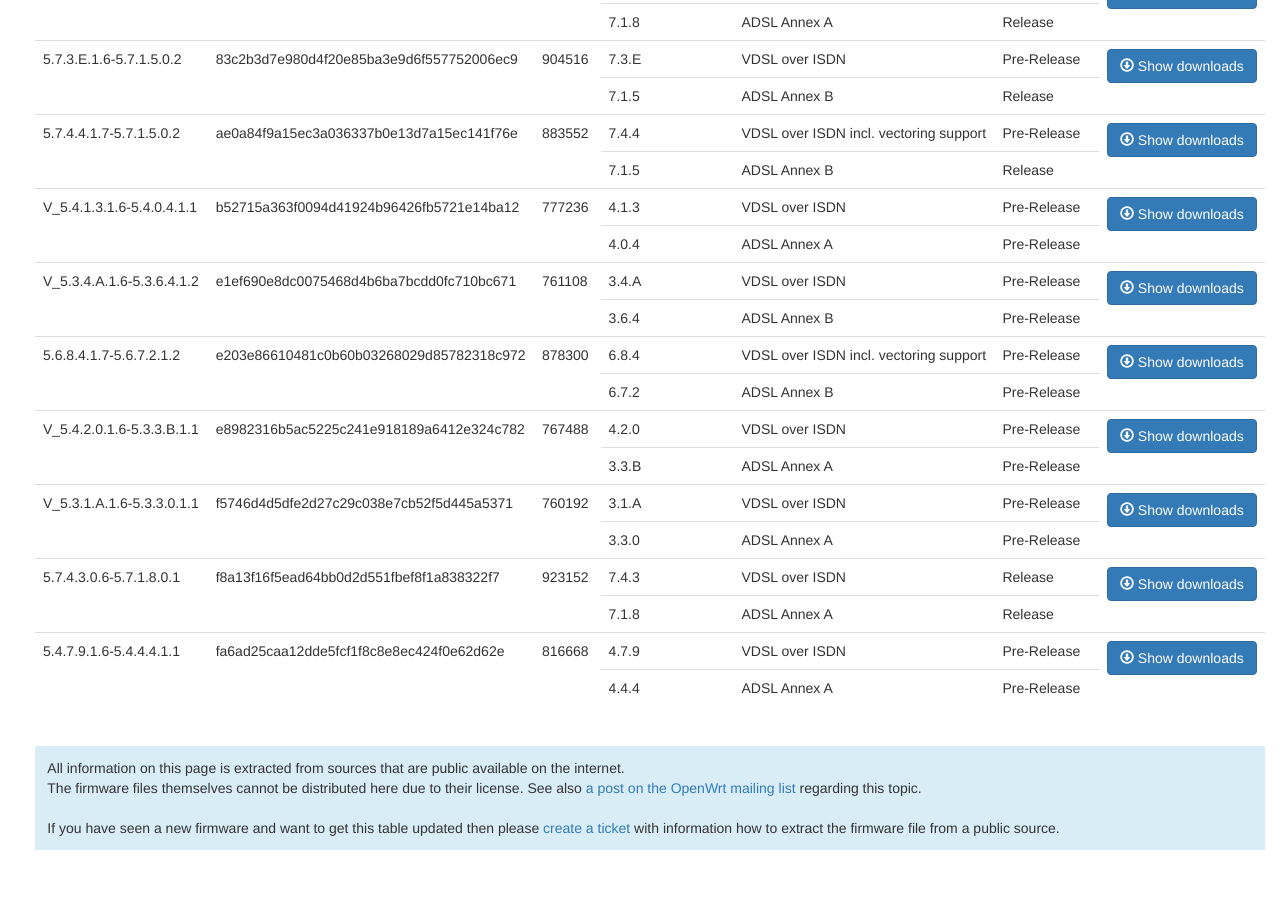
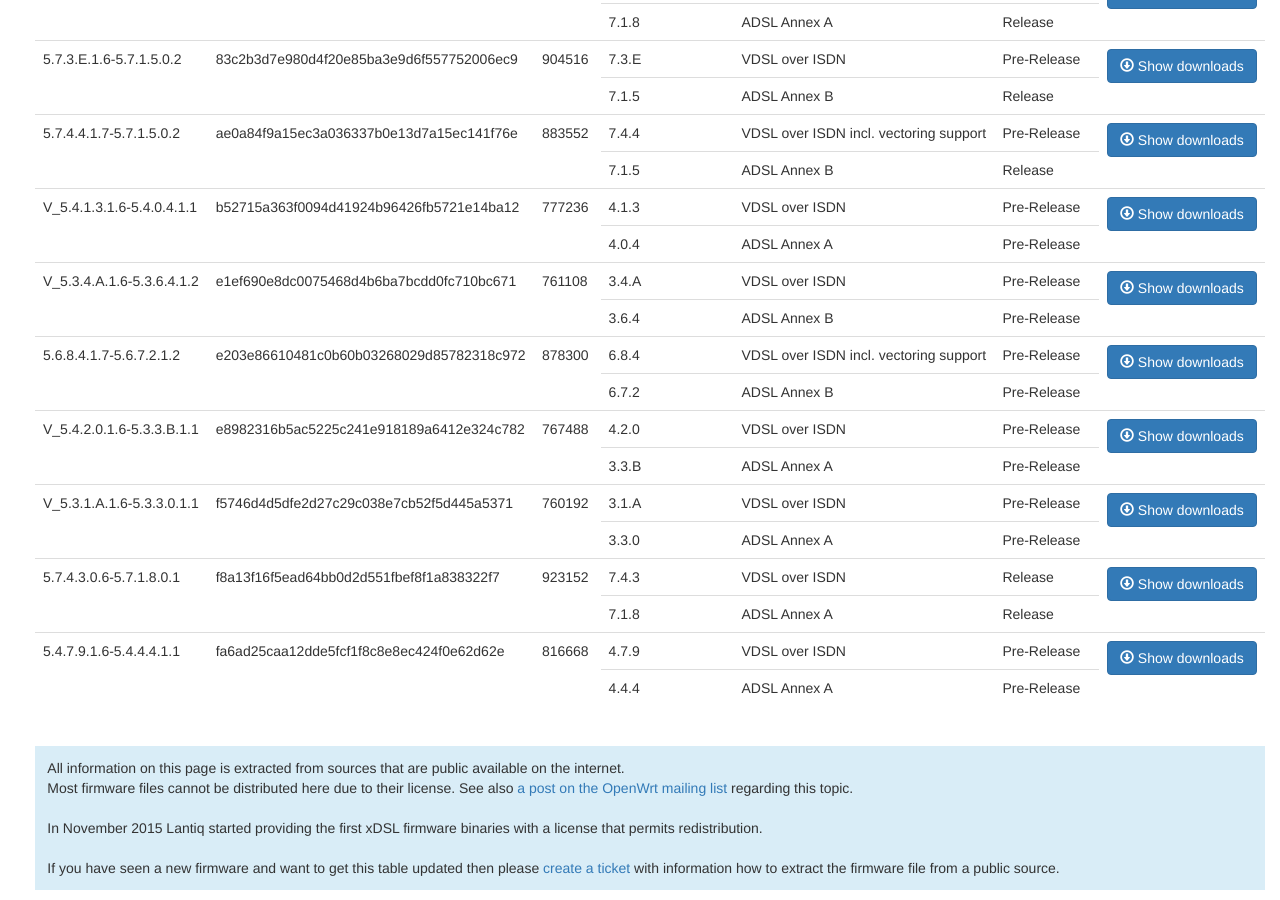
Before and after one commit to xdarklight/lantiq-xdsl-firmware-info, a Jekyll site: the page built from index.html, in a window 1280 px wide and 900 px high, scrolled down 934 px. Built offline with Jekyll 4.4.1, drawn with Linux system fonts in a browser that asks for light colours; nearby versions of some CDN libraries; before the commit the page ends 1794 px from its top, so only the background shows below that.

Commit message:
Add an info that we now have some redistributable firmware files

```diff
--- a/index.html
+++ b/index.html
@@ -48,7 +48,9 @@
 
 	<p class="bg-info" style="padding: 1% 1% 1% 1%">
 		All information on this page is extracted from sources that are public available on the internet.<br />
-		The firmware files themselves cannot be distributed here due to their license. See also <a href="https://lists.openwrt.org/pipermail/openwrt-devel/2014-October/029006.html">a post on the OpenWrt mailing list</a> regarding this topic.<br />
+		Most firmware files cannot be distributed here due to their license. See also <a href="https://lists.openwrt.org/pipermail/openwrt-devel/2014-October/029006.html">a post on the OpenWrt mailing list</a> regarding this topic.<br />
+		<br />
+		In November 2015 Lantiq started providing the first xDSL firmware binaries with a license that permits redistribution.<br />
 		<br />
 		If you have seen a new firmware and want to get this table updated then please <a href="https://github.com/xdarklight/lantiq-xdsl-firmware-info/issues/new">create a ticket</a> with information how to extract the firmware file from a public source.
 	</p>
```
